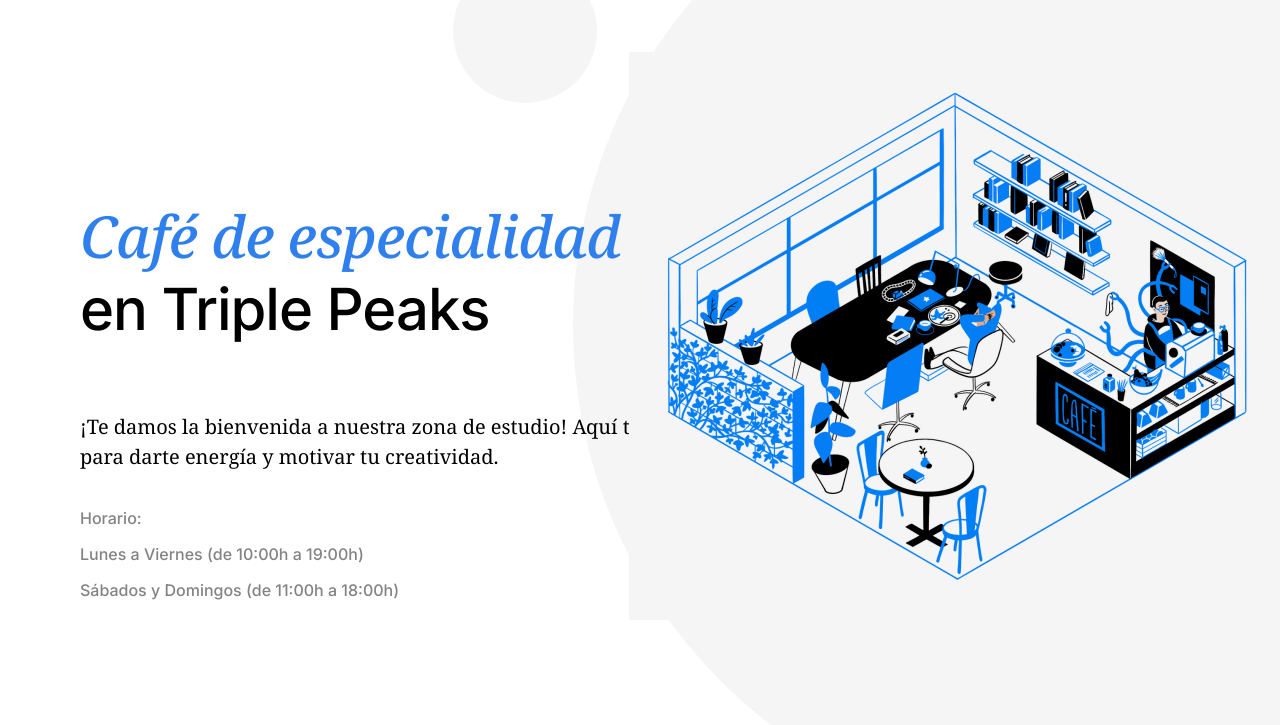
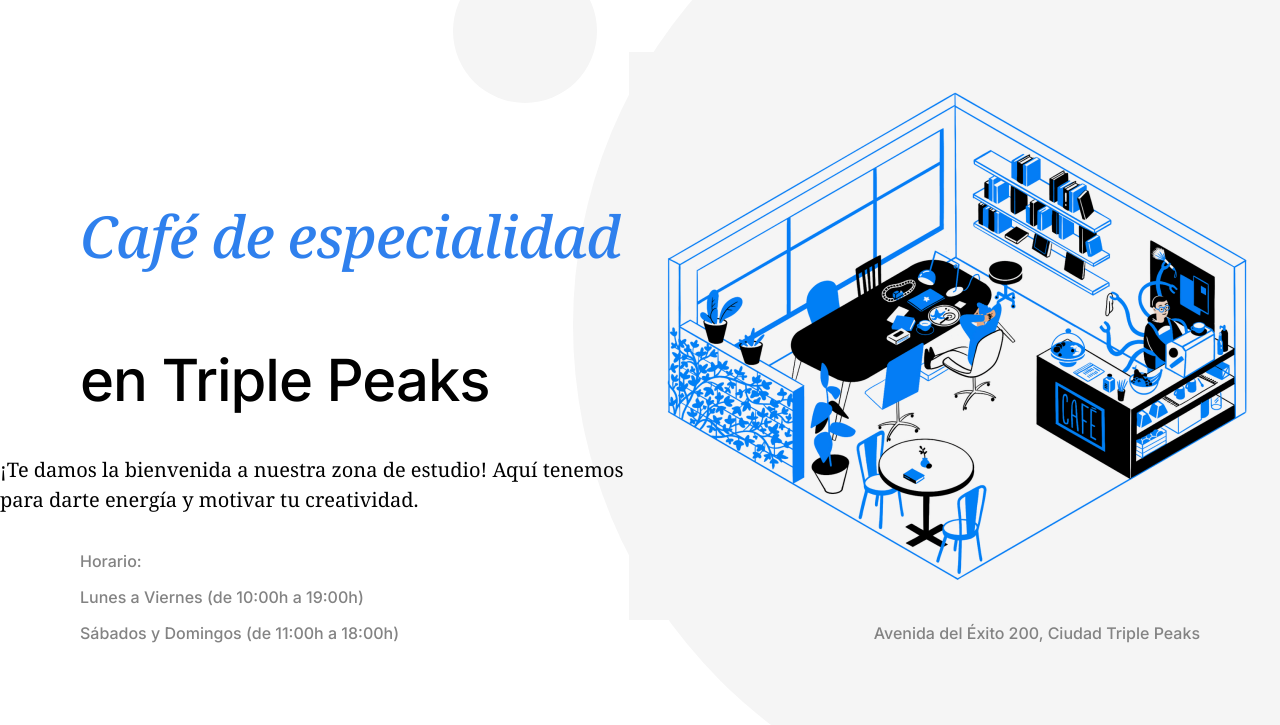
Before and after one commit to Luis-Fernando-wicho/web_project_coffeeshop, a plain HTML site: page index.html in a window 1280 px wide. Shown: the part 72-797 px from the top of the page. Drawn offline with Linux system fonts and the light colour scheme.

Commit message:
quitar header__contenent y div para header__title y header__description

```diff
--- a/index.html
+++ b/index.html
@@ -49,7 +49,6 @@
             </li>
           </ul>
         </nav>
-        <div class="header__content">
         <h1 class="header__title">
           <span class="header__span-accent">Café de especialidad </span>
           <br />en Triple Peaks
@@ -63,7 +62,6 @@
           src="/images/inside_coffee_shop.png"
           alt="imagen de cafeteria"
         />
-        </div>
         <div class="header__footer">
           <div>
             <p class="header__paragraph">Horario:</p>
--- a/pages/index.css
+++ b/pages/index.css
@@ -46,14 +46,12 @@
   color: black;
 }
 
-.header__content {
+.header__title {
   display: flex;
   flex-direction: column;
   max-width: 709px;
   padding: 183px 0px 0px 80px;
-}
 
-.header__title {
   font-weight: 500;
   font-size: 58px;
   line-height: 72px;
```
Lines whose indentation alone changed are shown as unchanged.
